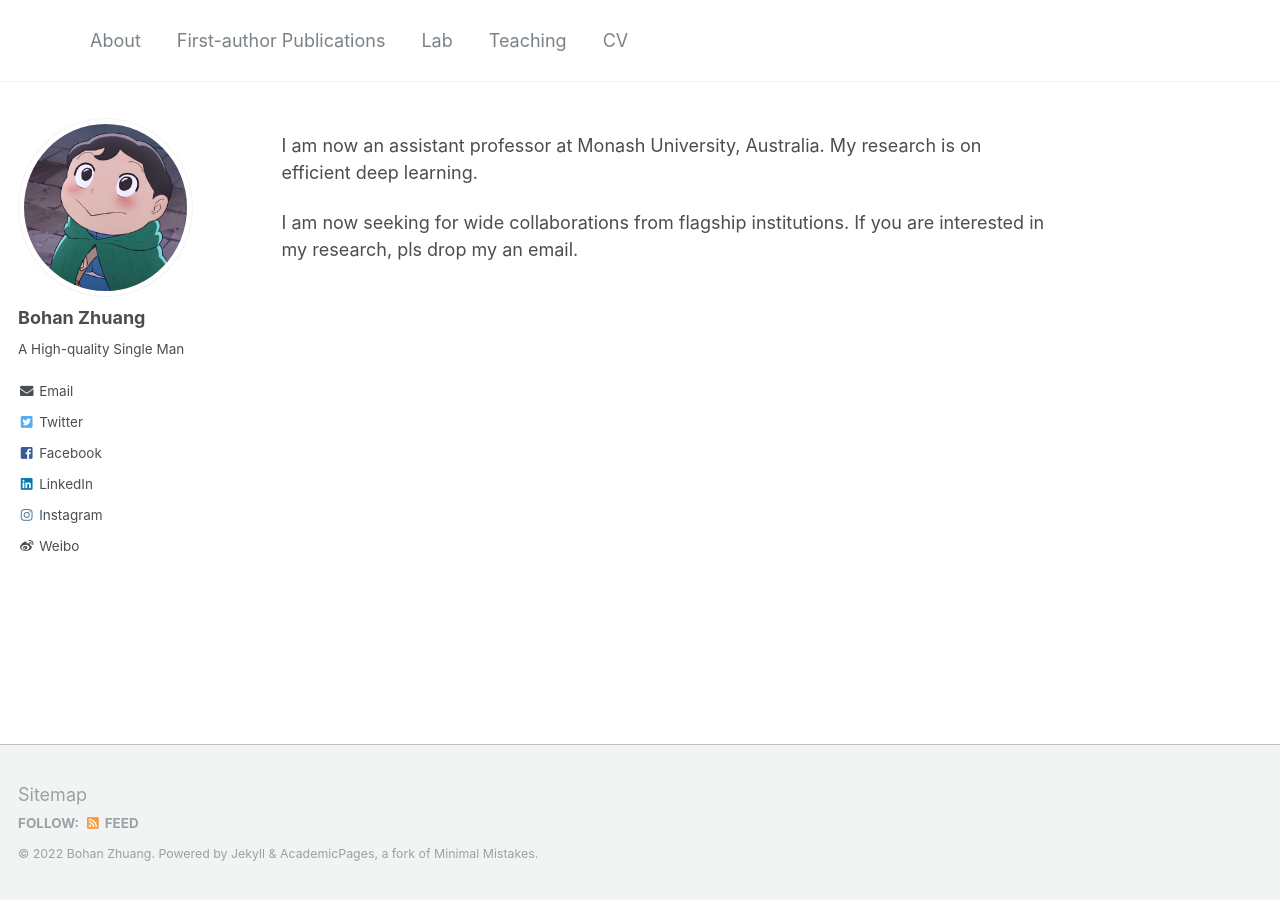
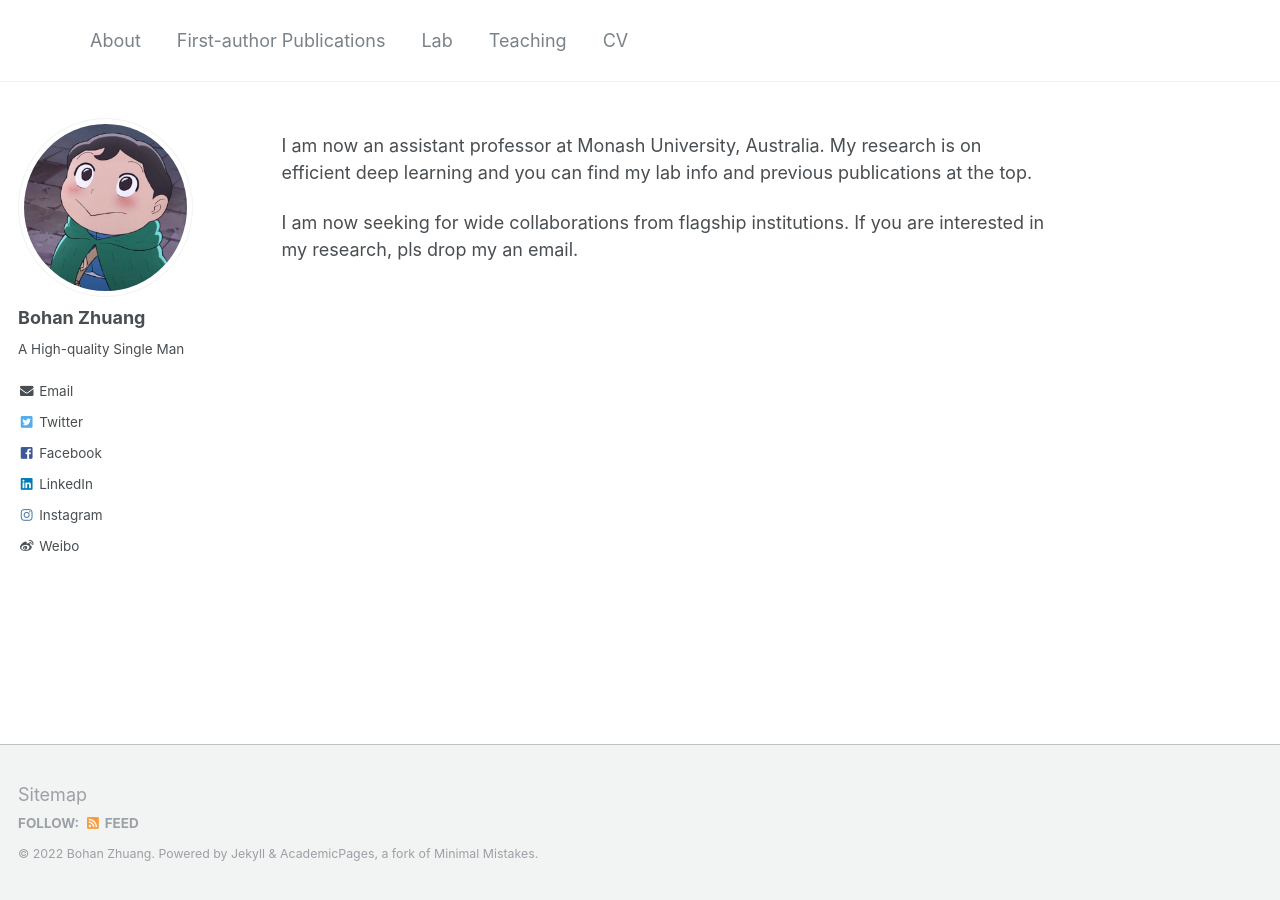
Before and after one commit to bohanzhuang/bohanzhuang.github.io, a Jekyll site: the page built from _pages/about.md, in a window 1280 px wide. Built offline with Jekyll 4.4.1, drawn with Linux system fonts in a browser that asks for light colours.

Commit message:
Update about.md

```diff
--- a/_pages/about.md
+++ b/_pages/about.md
@@ -8,6 +8,6 @@ redirect_from:
   - /about.html
 ---
 
-I am now an assistant professor at Monash University, Australia. My research is on efficient deep learning.
+I am now an assistant professor at Monash University, Australia. My research is on efficient deep learning and you can find my lab info and previous publications at the top.
 
 I am now seeking for wide collaborations from flagship institutions. If you are interested in my research, pls drop my an email.
```
